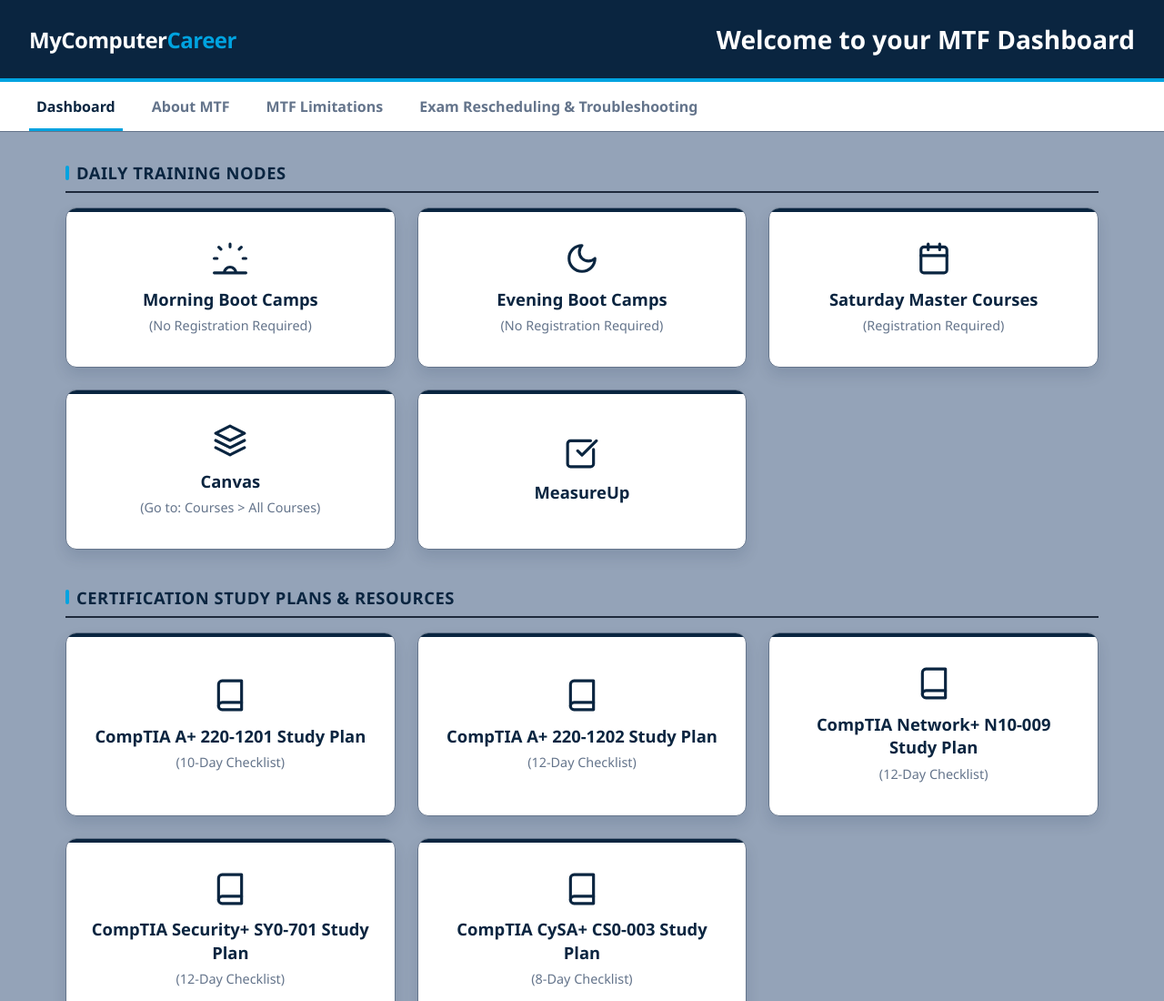
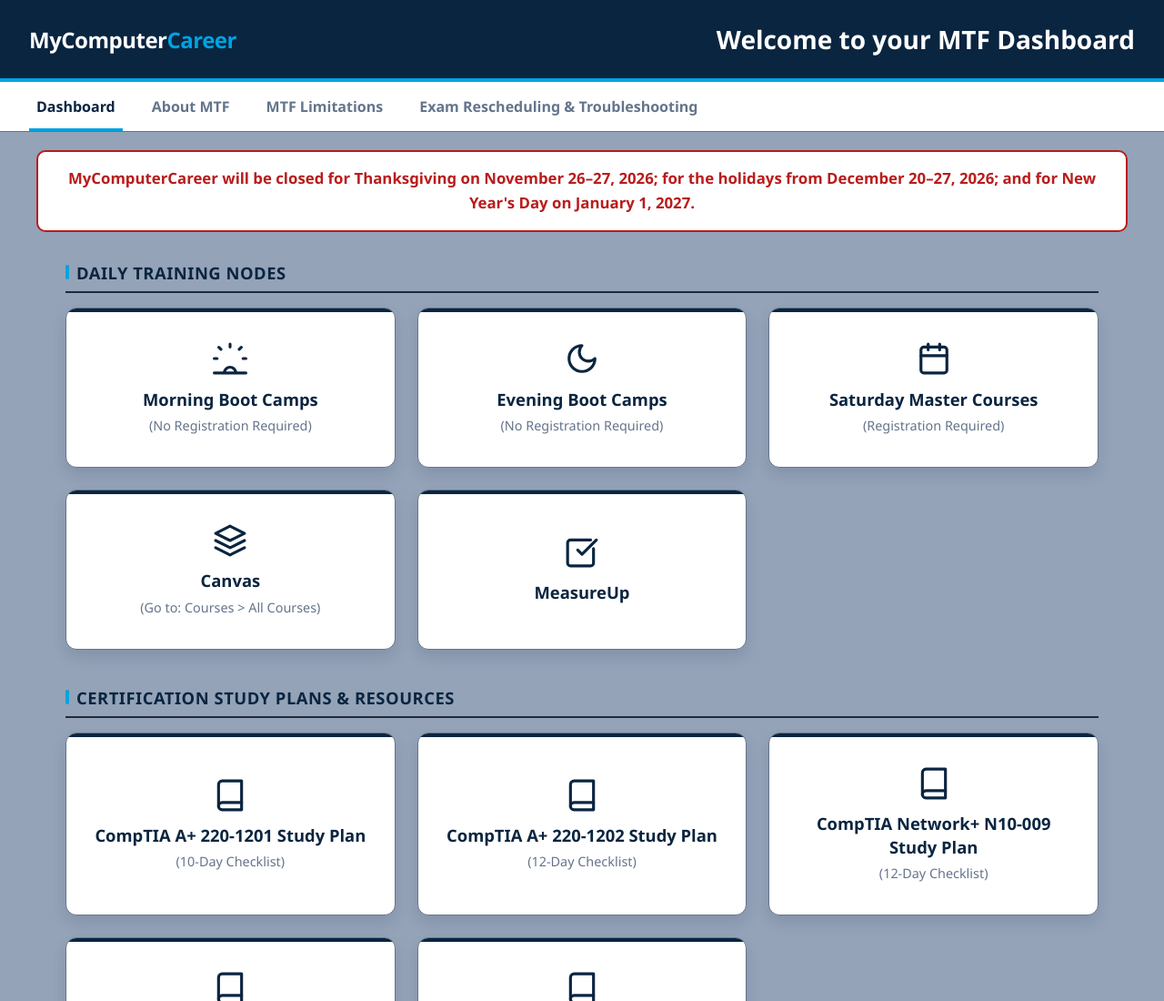
Before and after one commit to robertteney/MTF-STUDENT-DASHBOARD, a plain HTML site: page index.html in a window 1280 px wide. Shown: the top 1100 px of the page at 91% size. Drawn offline with Linux system fonts and the light colour scheme.

Commit message:
Add files via upload

```diff
--- a/index.html
+++ b/index.html
@@ -514,6 +514,25 @@
                 page-break-after: avoid;
             }
         }
+
+        /* Holiday closure announcement — independent of dashboard controls */
+        .holiday-notice {
+            max-width: 1200px;
+            width: calc(100% - 4rem);
+            margin: 1.25rem auto 0;
+            padding: 1rem 1.25rem;
+            background: #ffffff;
+            border: 2px solid #b91c1c;
+            border-radius: 10px;
+            color: #b91c1c;
+            text-align: center;
+            font-size: 1.05rem;
+            font-weight: 700;
+            line-height: 1.6;
+        }
+        @media (max-width: 600px) {
+            .holiday-notice { width: calc(100% - 2rem); }
+        }
     </style>
 </head>
 <body>
@@ -532,6 +551,10 @@
         <button id="limitationsTab" class="nav-tab" onclick="openModal('limitationsModal', 'limitationsTab')">MTF Limitations</button>
         <button id="reschedulingTab" class="nav-tab" onclick="openModal('reschedulingModal', 'reschedulingTab')">Exam Rescheduling & Troubleshooting</button>
     </nav>
+
+    <aside class="holiday-notice" role="status" aria-label="Holiday closure notice">
+        MyComputerCareer will be closed for Thanksgiving on November 26–27, 2026; for the holidays from December 20–27, 2026; and for New Year's Day on January 1, 2027.
+    </aside>
 
     <main>
 
```
